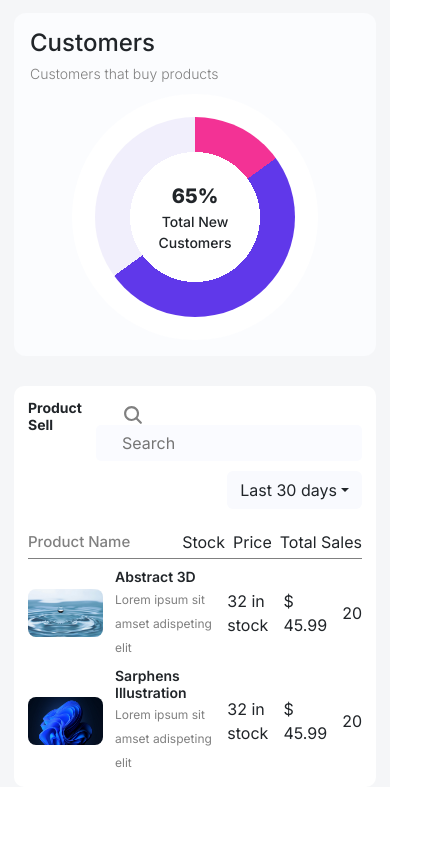
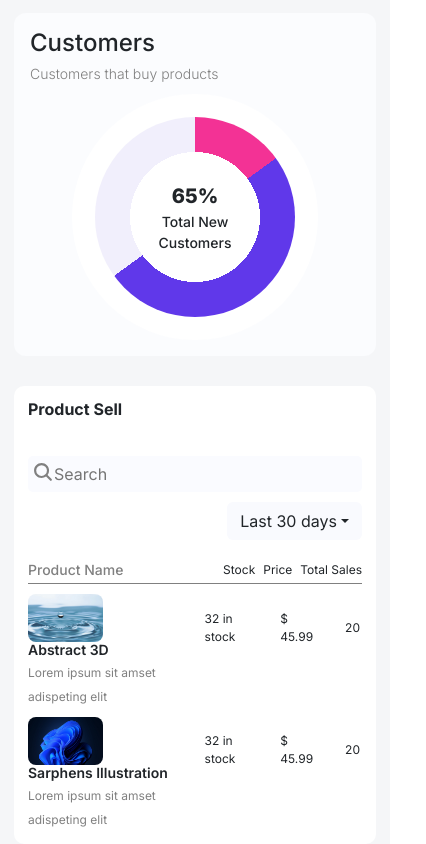
Before and after one commit to Zahir001/sales-dashboard, a React (Vite) app: page / in a window 390 px wide. Shown: the part 1127-1971 px from the top of the page, 426 px wide, since content can reach past the window. Before the commit the page ends 1914 px from the top, so only its background shows below. Built offline with nearby package versions, Linux system fonts and the light colour scheme.

Commit message:
modify product sale in responsive view

```diff
--- a/src/index.css
+++ b/src/index.css
@@ -261,7 +261,7 @@ h6 {
   }
 
   .barChartMobile {
-    width: 306px !important;
+    width: 251px !important;
     height: 250px !important;
   }
 
@@ -278,8 +278,8 @@ h6 {
 
   .inputField .searchIcon {
     position: relative;
-    left: 26px;
-    top: 1px;
+    left: 4px;
+    top: 27px;
   }
 
   .inputField .headerSearchIcon {
@@ -288,6 +288,15 @@ h6 {
   }
 
   .productTitle h1 {
-    font-size: 14px;
+    font-size: 16px;
+    margin-bottom: 12px;
+  }
+
+  .figureTitleStyle h1 {
+    margin-top: 42px;
+  }
+
+  .inputField input {
+    width: 100%;
   }
 }
--- a/src/productSale.css
+++ b/src/productSale.css
@@ -80,18 +80,20 @@
 @media only screen and (max-width: 768px) {
   .productStocklistStyle {
     display: flex;
-    margin-right: 0px;
-    column-gap: 15px;
+    column-gap: 32px;
+    margin-right: 2px;
     align-items: center;
+    font-size: 12px;
   }
 
   .stocknameStyle {
     display: flex;
     column-gap: 8px;
+    font-size: 12px;
   }
 
   .textMobileProduct {
-    width: 55%;
+    width: 100%;
   }
 
   .inputStyle {
@@ -117,4 +119,22 @@
     width: 75px;
     height: 48px;
   }
+
+  .productListImage {
+    flex-direction: column;
+    align-items: baseline;
+  }
+
+  .productNameList {
+    align-items: baseline;
+  }
+
+  .productname h2 {
+    font-size: 14px;
+  }
+
+  .productTitle {
+    display: flex;
+    flex-direction: column;
+  }
 }
```
